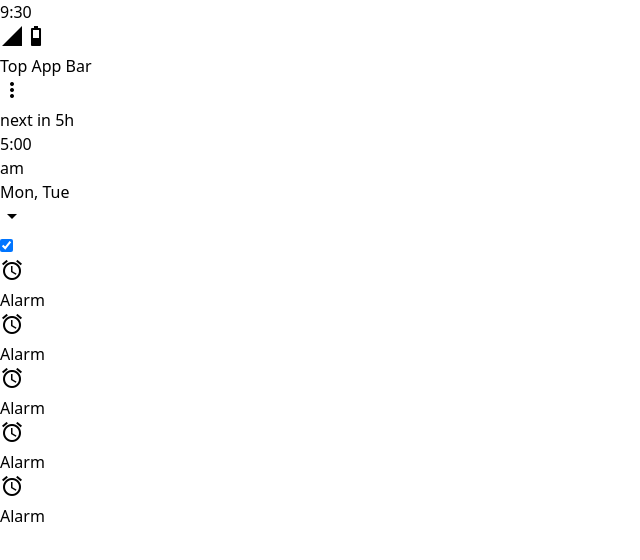
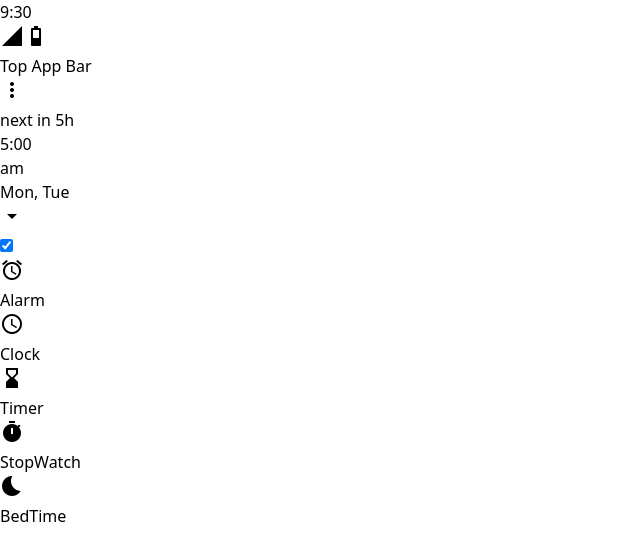
Before and after one commit to sinan-q/clock-web-app, a React (Vite) app: page / in a window 1280 px wide. Shown: the top 560 px of the page, without its empty margins (0-640 px from the left). Built offline with nearby package versions, Linux system fonts and the light colour scheme; what @material-tailwind/html would draw is missing.

Commit message:
BottomBar passing props

```diff
--- a/src/components/BottomBar.jsx
+++ b/src/components/BottomBar.jsx
@@ -3,21 +3,37 @@ import React from 'react'
 const BottomBar = () => {
   return (
     <div className='flex gap-2 justify-center px-5 w-dvw'>
-            <BottomBarElement/>
-            <BottomBarElement/>
-            <BottomBarElement/>
-            <BottomBarElement/>
-            <BottomBarElement/>
+            <BottomBarElement
+              icon={"alarm"}
+              label={"Alarm"}
+            />
+            <BottomBarElement
+              icon={"schedule"}
+              label={"Clock"}
+            />
+            <BottomBarElement
+              icon={"hourglass_bottom"}
+              label={"Timer"}
+            />
+            <BottomBarElement
+              icon={"timer"}
+              label={"StopWatch"}
+            />
+            <BottomBarElement
+              icon={"bedtime"}
+              label={"BedTime"}
+            />
+
 
     </div>
   )
 }
 
-const BottomBarElement = () => {
+const BottomBarElement = ({icon, label}) => {
     return (
-                <a href='#' class=" "    >
-                    <div className="material-icons content-center px-2 pt-2 w-fit">alarm</div>
-                    <p className='w-fit'>Alarm</p>
+                <a href='#' class="flex items-center flex-col"    >
+                    <div className="material-icons px-2 pt-2 w-fit">{icon}</div>
+                    <p className=''>{label}</p>
                 </a>
 
     )
```
